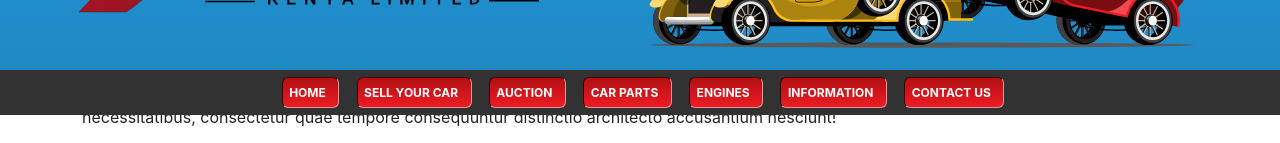
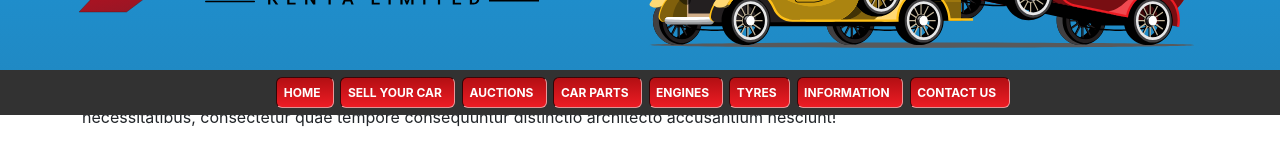
Before and after one commit to ManuelWandeto/salvageke, a Next.js app: page / in a window 1280 px wide. Shown: the part 143-286 px from the top of the page. Built offline with nearby package versions, Linux system fonts and the light colour scheme; no server answers.

Commit message:
refactor nav links into one component & setup parts routes

```diff
--- a/components/Nav.js
+++ b/components/Nav.js
@@ -1,7 +1,7 @@
 import { FaHome } from "react-icons/fa";
 import { FaCar } from "react-icons/fa";
 import { FaGavel } from "react-icons/fa";
-import { GiSpanner } from "react-icons/gi";
+import { GiSpanner, GiTyre } from "react-icons/gi";
 import { GoGear } from "react-icons/go";
 import { HiInformationCircle } from "react-icons/hi";
 import { FaPhone } from "react-icons/fa";
@@ -9,95 +9,77 @@ import styles from "../styles/nav.module.css";
 import Link from "next/link";
 
 const Navigation = ({ selectHandler }) => {
+  const NavLink = ({ route, icon, label }) => {
+    const Icon = icon;
+    return (
+      <Link href={route}>
+        <a
+          className={`${styles.nav_link} active`}
+          onClick={selectHandler}
+        >
+          <span className={`${styles.icon} d-md-none`}>
+            <Icon />
+          </span>
+          <span className="label">{label}</span>
+        </a>
+      </Link>
+    );
+  };
   return (
     <ul
       className={`navbar-nav ${styles.nav} justify-content-around`}
     >
       <li>
-        <Link href="/">
-          <a
-            className={`${styles.nav_link} active`}
-            onClick={selectHandler}
-          >
-            <span className={`${styles.icon} d-md-none`}>
-              <FaHome />
-            </span>
-            <span className="label">Home</span>
-          </a>
-        </Link>
+        <NavLink route="/" icon={FaHome} label="Home" />
       </li>
       <li>
-        <a
-          href="#"
-          className={styles.nav_link}
-          onClick={selectHandler}
-        >
-          <span className={`${styles.icon} d-md-none`}>
-            <FaCar />
-          </span>
-          <span className="label">Sell Your Car</span>
-        </a>
+        <NavLink
+          route="#"
+          icon={FaCar}
+          label="Sell Your Car"
+        />
       </li>
       <li>
-        <Link href="/auctions">
-          <a
-            className={styles.nav_link}
-            onClick={selectHandler}
-          >
-            <span className={`${styles.icon} d-md-none`}>
-              <FaGavel />
-            </span>
-            <span className="label">Auction</span>
-          </a>
-        </Link>
+        <NavLink
+          route="/auctions"
+          icon={FaGavel}
+          label="Auctions"
+        />
       </li>
       <li>
-        <a
-          href="#"
-          className={styles.nav_link}
-          onClick={selectHandler}
-        >
-          <span className={`${styles.icon} d-md-none`}>
-            <GiSpanner />
-          </span>
-          <span className="label">Car Parts</span>
-        </a>
+        <NavLink
+          route="/parts"
+          icon={GiSpanner}
+          label="Car Parts"
+        />
       </li>
       <li>
-        <a
-          href="#"
-          className={styles.nav_link}
-          onClick={selectHandler}
-        >
-          <span className={`${styles.icon} d-md-none`}>
-            <GoGear />
-          </span>
-          <span className="label">Engines</span>
-        </a>
+        <NavLink
+          route="/parts/engines"
+          icon={GoGear}
+          label="Engines"
+        />
       </li>
       <li>
-        <a
-          href="#"
-          className={styles.nav_link}
-          onClick={selectHandler}
-        >
-          <span className={`${styles.icon} d-md-none`}>
-            <HiInformationCircle />
-          </span>
-          <span className="label">Information</span>
-        </a>
+        <NavLink
+          route="/parts/tyres"
+          icon={GiTyre}
+          label="Tyres"
+        />
       </li>
       <li>
-        <a
-          href="#"
-          className={styles.nav_link}
-          onClick={selectHandler}
-        >
-          <span className={`${styles.icon} d-md-none`}>
-            <FaPhone />
-          </span>
-          <span className="label">Contact Us</span>
-        </a>
+        <NavLink
+          route="#"
+          icon={HiInformationCircle}
+          label="Information"
+        />
+      </li>
+      <li>
+        <NavLink
+          route="#"
+          icon={FaPhone}
+          label="Contact Us"
+        />
       </li>
     </ul>
   );
```
